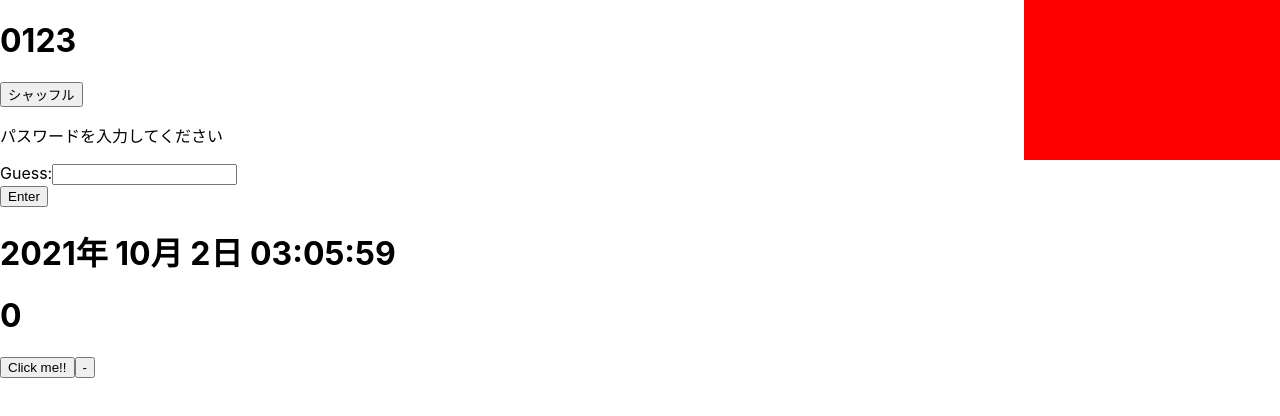
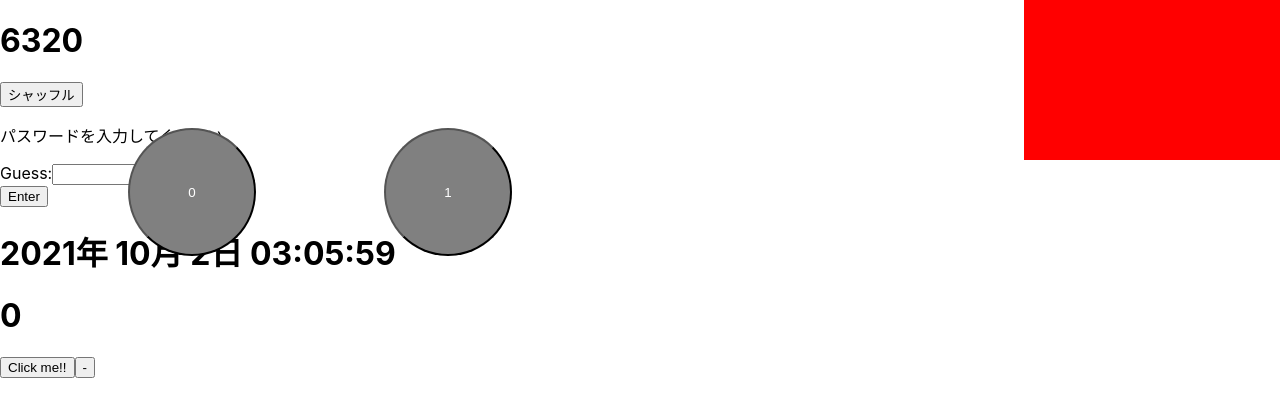
Before and after one commit to sunoco262/21_1021_test, a React (Create React App) app: page / in a window 1280 px wide. Shown: the top 416 px of the page. Built offline with nearby package versions, Linux system fonts and the light colour scheme.

Commit message:
入力ボタンを追加(表示だけ)

```diff
--- a/src/Form.js
+++ b/src/Form.js
@@ -1,5 +1,5 @@
 import React, { Component } from "react";
-
+import InputButton from "./InputButton";
 //todo Numeronの判定に変える
 //ansがint型の配列　inputがstr型の文字列
 function check(ans, input) {
@@ -58,6 +58,8 @@ class Form extends Component {
           <div className="form-group">
             <p>{this.state.message}</p>
             <label>Guess:</label>
+            <InputButton x="10" y="10" text="0" onClick="" />
+            <InputButton x="30" y="10" text="1" />
             <input
               type="text"
               className="form-control"
--- /dev/null
+++ b/src/InputButton.js
@@ -0,0 +1,25 @@
+import React, { Component } from "react";
+
+class InputButton extends Component {
+  constructor(props) {
+    super(props);
+    this.x = this.props.x;
+    this.y = this.props.y;
+    this.style = {
+      backgroundColor: "gray",
+      position: "absolute",
+      width: "10vw",
+      height: "10vw",
+      top: this.y + "vw",
+      left: this.x + "vw",
+      borderRadius: "5vw",
+      color: "white",
+      textAlign: "center"
+    };
+  }
+  render() {
+    return <button style={this.style}>{this.props.text}</button>;
+  }
+}
+
+export default InputButton;
--- a/src/Numeron.js
+++ b/src/Numeron.js
@@ -21,6 +21,7 @@ function shuffle() {
 class Numeron extends Component {
   constructor(props) {
     super(props);
+    shuffle();
     this.state = {
       data: ans
     };
```
Also changed, not shown: src/NumberButton.js (deleted, +0 -17 lines).
